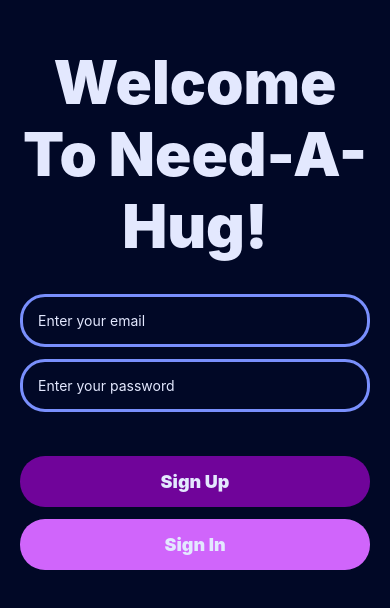
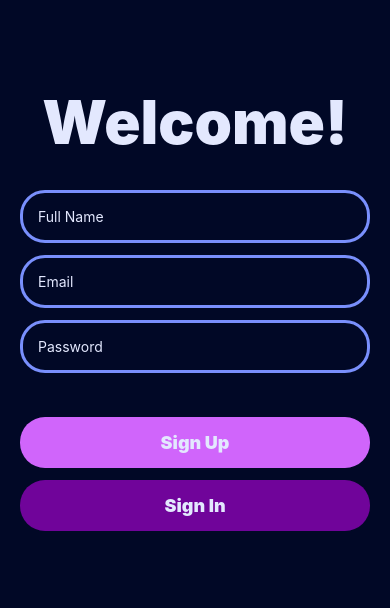
Before and after one commit to davidguri/need-a-hug, a React Native app: screen /Settings in a window 390 px wide. Shown: the part 108-716 px from the top of the page. Built offline with nearby package versions, Linux system fonts and the light colour scheme; no server answers.

Commit message:
Added firestore integration

```diff
--- a/firebase.tsx
+++ b/firebase.tsx
@@ -1,6 +1,7 @@
 import { initializeApp } from 'firebase/app';
 import { initializeAuth, getReactNativePersistence } from 'firebase/auth';
 import ReactNativeAsyncStorage from '@react-native-async-storage/async-storage';
+import { getFirestore } from 'firebase/firestore';
 
 const firebaseConfig = {
   apiKey: "AIzaSyB_CcqUZb-nLN0mBfPMIneAimQ_mulyutU",
@@ -17,3 +18,5 @@ export const auth = initializeAuth(app, {
   persistence: getReactNativePersistence(ReactNativeAsyncStorage)
 });
 auth.useDeviceLanguage();
+
+export const db = getFirestore(app);
--- a/screens/Authentication.tsx
+++ b/screens/Authentication.tsx
@@ -1,20 +1,60 @@
 import React, { useState } from 'react';
 import { View, Text, TextInput, Button, StyleSheet, TouchableOpacity, SafeAreaView, StatusBar } from 'react-native';
-import { getAuth, createUserWithEmailAndPassword, signInWithEmailAndPassword, onAuthStateChanged } from "firebase/auth";
+import { getAuth, createUserWithEmailAndPassword, signInWithEmailAndPassword, updateProfile } from "firebase/auth";
+
+import { collection, addDoc } from "firebase/firestore";
+import { db } from "../firebase";
+
 import { colors } from '../constants/colors';
 
 export default function Authentication() {
+  const [dname, setDname] = useState('');
   const [email, setEmail] = useState('');
   const [password, setPassword] = useState('');
 
   const auth = getAuth();
 
-  const handleSignUp = () => {
+  const handleSignUp = async () => {
     createUserWithEmailAndPassword(auth, email, password)
       .then((userCredential) => {
         // Signed up
         const user = userCredential.user;
-        console.log(user);
+        updateProfile(auth.currentUser, {
+          photoURL: "https://api.dicebear.com/7.x/big-ears-neutral/png?randomizeIds=true",
+          displayName: dname,
+        }).then(() => {
+          console.log('✅ Profile updated successfully');
+        }).catch((error) => {
+          console.error('❌ Error updating profile: ', error.message);
+        });
+        // console.log(user);
+      })
+      .catch((error) => {
+        const errorCode = error.code;
+        const errorMessage = error.message;
+        console.error(errorCode, errorMessage)
+      });
+    const userData = {
+      email: email,
+      displayName: dname,
+      photoURL: "https://api.dicebear.com/7.x/big-ears-neutral/png?randomizeIds=true",
+    };
+    try {
+      const docRef = await addDoc(collection(db, "users"), userData);
+      console.log("✅ Document written with ID: ", docRef.id);
+    } catch (error) {
+      const errorCode = error.code;
+      const errorMessage = error.message;
+      console.error('❌ Error saving user data to Firestore', errorCode, errorMessage)
+    };
+  };
+
+  const handleSignIn = () => {
+    signInWithEmailAndPassword(auth, email, password)
+      .then((userCredential) => {
+        // Signed in
+        const user = userCredential.user;
+        console.log('Signed in successfully: ', user);
       })
       .catch((error) => {
         const errorCode = error.code;
@@ -23,31 +63,6 @@ export default function Authentication() {
       });
   };
 
-  const handleSignIn = () => {
-    signInWithEmailAndPassword(auth, email, password)
-      .then((userCredential) => {
-        // Signed in
-        const user = userCredential.user;
-        // ...
-      })
-      .catch((error) => {
-        const errorCode = error.code;
-        const errorMessage = error.message;
-      });
-  };
-
-  onAuthStateChanged(auth, (user) => {
-    if (user) {
-      // User is signed in, see docs for a list of available properties
-      // https://firebase.google.com/docs/reference/js/auth.user
-      const uid = user.uid;
-      // ...
-    } else {
-      // User is signed out
-      // ...
-    }
-  });
-
   return (
     <>
       <SafeAreaView style={styles.container}>
@@ -55,12 +70,21 @@ export default function Authentication() {
           barStyle="light-content"
         />
         <View style={styles.content}>
-          <Text style={styles.title}>Welcome To Need-A-Hug!</Text>
+          <Text style={styles.title}>Welcome!</Text>
+          <TextInput
+            style={styles.input}
+            value={dname}
+            onChangeText={setDname}
+            placeholder="Full Name"
+            keyboardType="email-address"
+            autoCapitalize="none"
+            placeholderTextColor={colors.text}
+          />
           <TextInput
             style={styles.input}
             value={email}
             onChangeText={setEmail}
-            placeholder="Enter your email"
+            placeholder="Email"
             keyboardType="email-address"
             autoCapitalize="none"
             placeholderTextColor={colors.text}
@@ -69,15 +93,15 @@ export default function Authentication() {
             style={styles.input}
             value={password}
             onChangeText={setPassword}
-            placeholder="Enter your password"
+            placeholder="Password"
             secureTextEntry
             placeholderTextColor={colors.text}
           />
           <View style={styles.buttonContainer}>
-            <TouchableOpacity style={[styles.button, styles.darkButton]} onPress={handleSignUp}>
+            <TouchableOpacity style={[styles.button, styles.lightButton]} onPress={handleSignUp}>
               <Text style={styles.buttonText}>Sign Up</Text>
             </TouchableOpacity>
-            <TouchableOpacity style={[styles.button, styles.lightButton]} onPress={handleSignIn}>
+            <TouchableOpacity style={[styles.button, styles.darkButton]} onPress={handleSignIn}>
               <Text style={styles.buttonText}>Sign In</Text>
             </TouchableOpacity>
           </View>
--- a/screens/Settings.tsx
+++ b/screens/Settings.tsx
@@ -1,9 +1,9 @@
 import React from "react";
-import { StyleSheet, Text, View, SafeAreaView, TouchableOpacity, StatusBar } from 'react-native';
+import { StyleSheet, Text, View, SafeAreaView, TouchableOpacity, StatusBar, Image } from 'react-native';
 import { colors } from '../constants/colors';
 
 import { auth } from "../firebase";
-import { signOut, updateProfile } from 'firebase/auth';
+import { signOut, getAuth } from 'firebase/auth';
 
 export default function Settings() {
 
@@ -18,26 +18,36 @@ export default function Settings() {
 
   const user = auth.currentUser;
 
-  const updateProfileHandler = async (dname: string) => {
-    updateProfile(auth.currentUser, {
-      displayName: dname,
-      photoURL: "https://source.boringavatars.com/marble/120/",
-    }).then(() => {
-      console.log('Profile updated successfully');
-    }).catch((error) => {
-      console.error('Error updating profile: ', error.message);
-    });
-  }
-
   return (
     <SafeAreaView style={styles.container}>
       <StatusBar
         barStyle="light-content"
       />
-      <Text>Welcome to the settings page {(user.displayName) ? user.displayName : user.email}</Text>
-      <TouchableOpacity style={[styles.button, styles.darkButton]} onPress={handleSignOut}>
-        <Text style={styles.buttonText}>Sign Out</Text>
-      </TouchableOpacity>
+      <View style={styles.topContainer}>
+        <View style={styles.userDetailsContainer}>
+          <View style={styles.userDetailsLeftContainer}>
+            <Image
+              source={{ uri: user.photoURL }}
+              style={styles.userDetailsPhoto}
+              onError={(error) => console.error('Image load error:', error)}
+            />
+          </View>
+          <View style={styles.userDetailsRightContainer}>
+            <Text style={styles.userDetailsUsername}>{(user.displayName) ? user.displayName : user.email}</Text>
+            {(user.displayName) ? (
+              <Text style={styles.userDetailsEmail}>{user.email}</Text>
+            ) : (
+              <View style={{ width: 0, height: 0 }} />
+            )}
+          </View>
+        </View>
+      </View>
+      <View style={styles.bottomContainer}>
+        <TouchableOpacity style={[styles.button, styles.darkButton]} onPress={handleSignOut}>
+          <Text style={styles.buttonText}>Sign Out</Text>
+        </TouchableOpacity>
+        <Text style={styles.bottomText}>Made With ❤️ By David Guri</Text>
+      </View>
     </SafeAreaView>
   );
 }
@@ -49,7 +59,6 @@ const styles = StyleSheet.create({
     color: colors.lightText,
     alignItems: 'center',
     justifyContent: 'space-between',
-    paddingHorizontal: 20,
   },
 
   title: {
@@ -58,10 +67,56 @@ const styles = StyleSheet.create({
     fontWeight: "900"
   },
 
+  topContainer: {
+    width: "100%",
+    flexDirection: "column",
+    alignItems: "center",
+    textAlign: "center",
+    paddingHorizontal: 20,
+    paddingVertical: 12,
+  },
+
+  userDetailsContainer: {
+    flexDirection: "row",
+    width: "100%",
+    alignItems: "center",
+    gap: 12,
+  },
+
+  userDetailsLeftContainer: {},
+
+  userDetailsUsername: {
+    fontWeight: "900",
+    fontSize: 24,
+    marginBottom: 4.2
+  },
+
+  userDetailsEmail: {
+    fontSize: 16,
+    opacity: 0.75,
+  },
+
+  userDetailsPhoto: {
+    height: 81,
+    width: 81,
+    resizeMode: 'cover',
+    borderRadius: 50,
+    borderWidth: 3.2,
+    borderColor: colors.background
+  },
+
+  userDetailsRightContainer: {},
+
+  bottomContainer: {
+    width: "100%",
+    gap: 12,
+    paddingHorizontal: 20,
+    paddingVertical: 12,
+  },
+
   button: {
     width: '100%',
     paddingVertical: 15,
-    marginBottom: 12,
     borderRadius: 25,
     alignItems: "center",
     justifyContent: "center"
@@ -82,4 +137,9 @@ const styles = StyleSheet.create({
     fontWeight: "900",
     fontSize: 18
   },
+
+  bottomText: {
+    textAlign: "center",
+    fontWeight: "800",
+  },
 });
```
